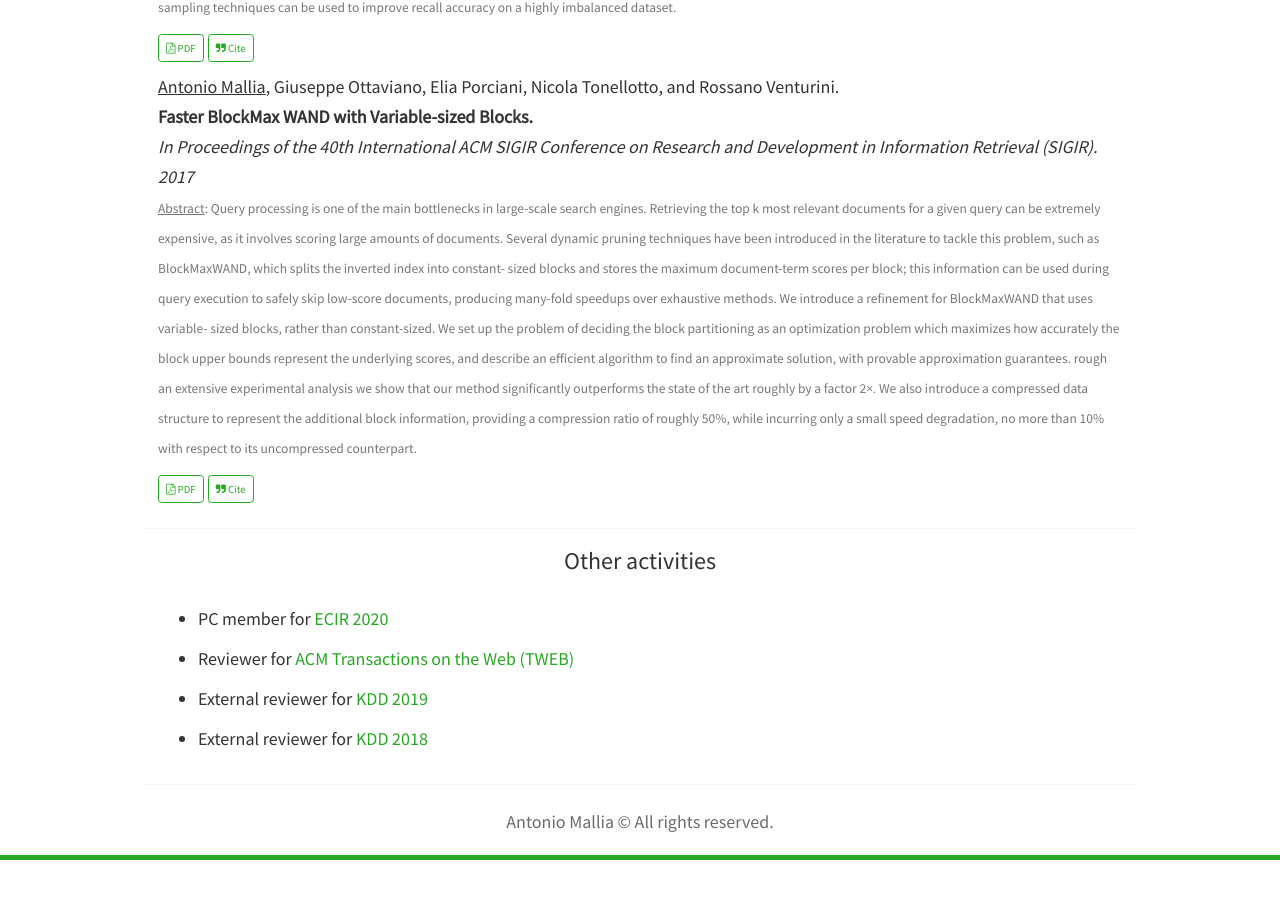
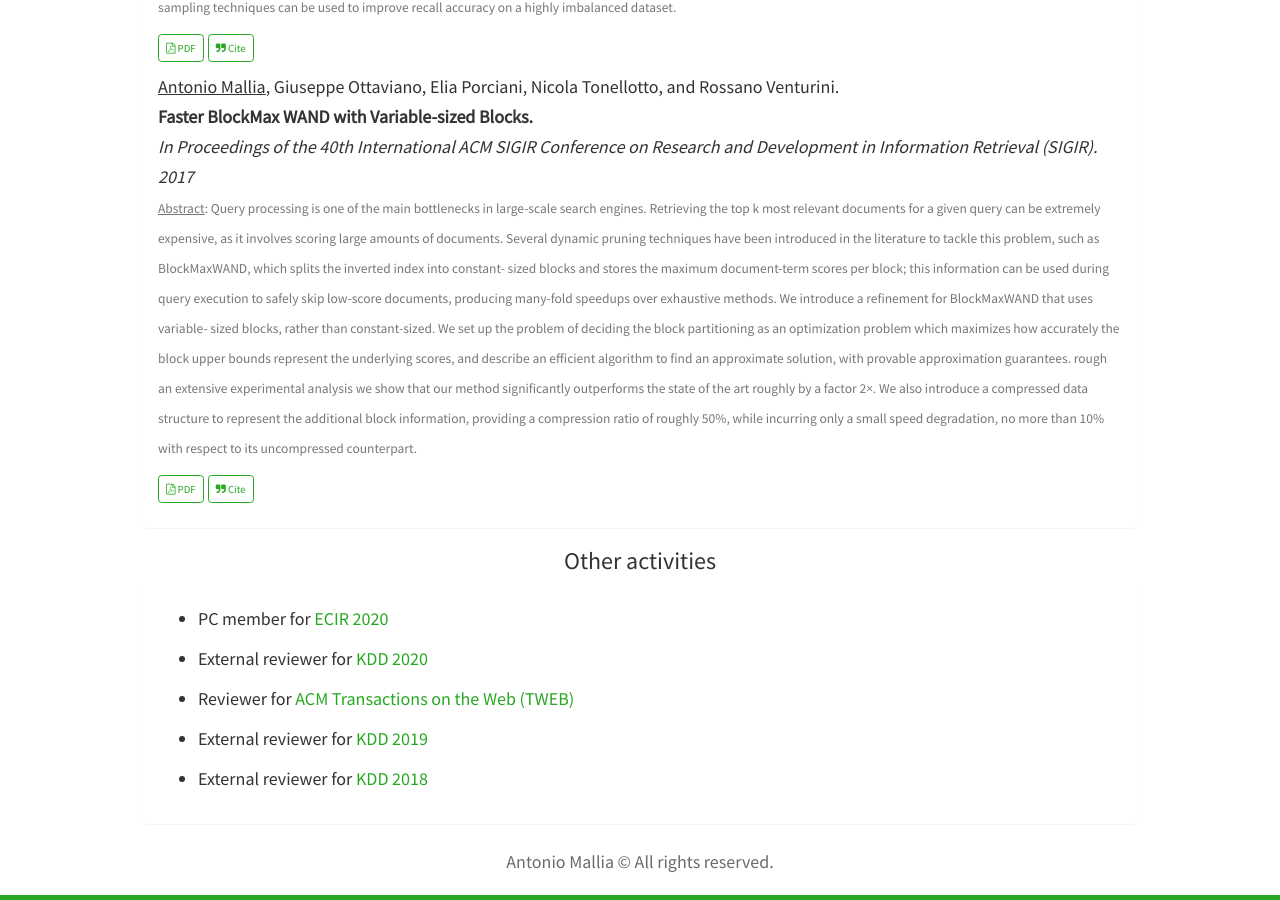
Before and after one commit to amallia/amallia.github.io, a Jekyll site: the page built from research.html, in a window 1280 px wide and 900 px high, scrolled down 2623 px. Built offline with Jekyll 4.4.1, drawn with Linux system fonts in a browser that asks for light colours; nearby versions of some CDN libraries; before the commit the page ends 3483 px from its top, so only the background shows below that.

Commit message:
Added kdd2020

```diff
--- a/research.html
+++ b/research.html
@@ -107,7 +107,8 @@ title: Antonio Mallia's Blog
     <div class="panel-body">
         <ul>
             <li>PC member for <a href="https://ecir2020.org/" target="_blank">ECIR 2020</a></li>
-	    <li>Reviewer for <a href="https://tweb.acm.org/" target="_blank">ACM Transactions on the Web (TWEB)</a></li>
+	        <li>External reviewer for <a href="https://www.kdd.org/kdd2020/" target="_blank">KDD 2020</a></li>
+            <li>Reviewer for <a href="https://tweb.acm.org/" target="_blank">ACM Transactions on the Web (TWEB)</a></li>
             <li>External reviewer for <a href="http://www.kdd.org/kdd2019/" target="_blank">KDD 2019</a></li>
             <li>External reviewer for <a href="http://www.kdd.org/kdd2018/" target="_blank">KDD 2018</a></li>
         </ul>
```
